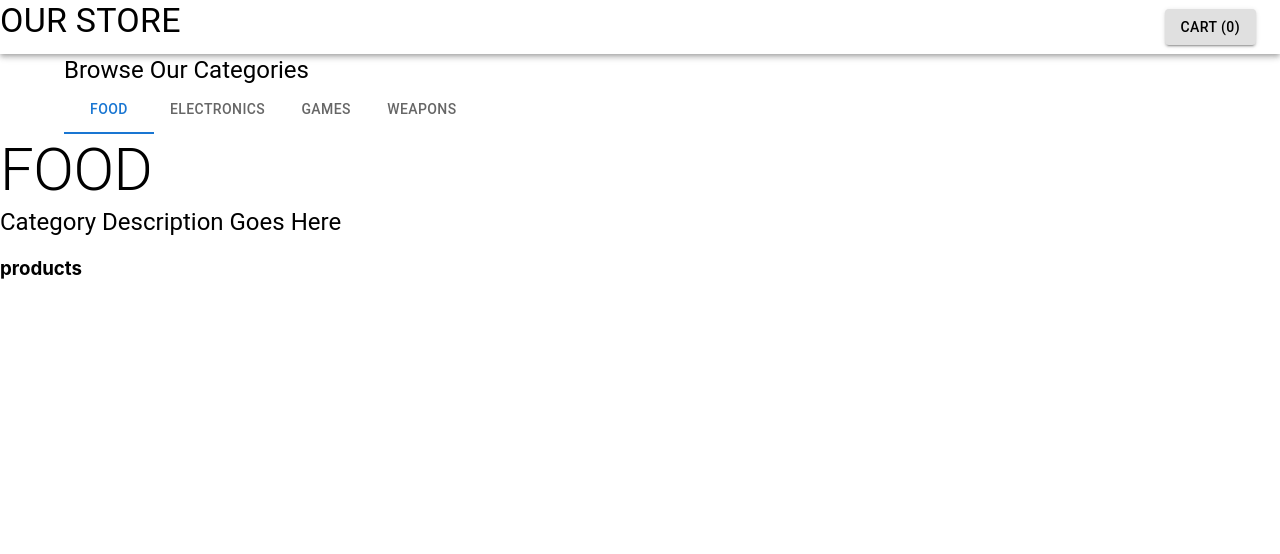
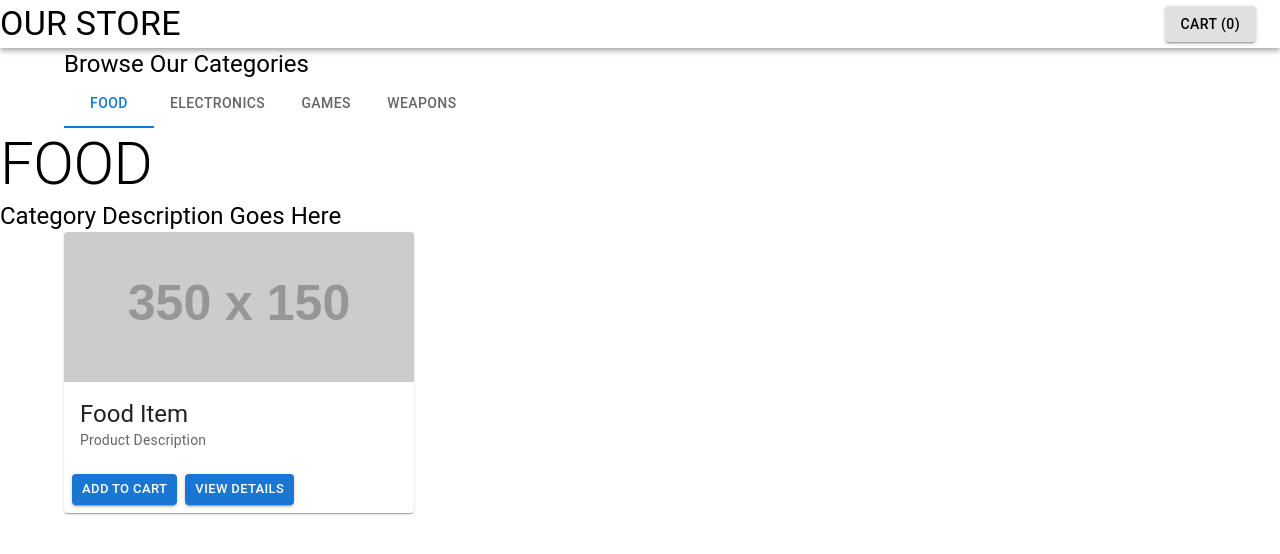
Before and after one commit to RDBALL/storefront, a React (Create React App) app: page / in a window 1280 px wide. Shown: the top 554 px of the page. Built offline with nearby package versions, Linux system fonts and the light colour scheme.

Commit message:
added mui cardmedia for products

```diff
--- a/src/components/header/header.jsx
+++ b/src/components/header/header.jsx
@@ -8,7 +8,7 @@ function Header() {
         justifyContent="space-between"
         alignItems="center"
       >
-        <Typography gutterBottom="true" variant="h4" color="inherit" component="div">
+        <Typography variant="h4" color="inherit" component="div">
           OUR STORE
         </Typography>
         <Toolbar variant="dense">
--- a/src/components/storefront/products.jsx
+++ b/src/components/storefront/products.jsx
@@ -1,6 +1,41 @@
+import { connect } from 'react-redux';
+import { Card, CardActions, CardContent, CardMedia, Button, Typography, Container} from '@mui/material'
 
-export default function Products() {
-  return(
-    <h3>products</h3>
-  )
+function Products(props) {
+
+  const displayList = props.products.filter(product => product.category === props.categories.active);
+
+  return (
+    <Container>
+      {
+        displayList.map(product => (
+          <Card sx={{ maxWidth: 350 }} key={product.id}>
+          <CardMedia
+            component="img"
+            height="150"
+            image={product.img}
+            alt="product"
+          />
+          <CardContent>
+            <Typography variant="h5" component="div">{product.display}</Typography>
+
+            <Typography variant="body2" color="text.secondary">{product.description}</Typography>
+          </CardContent>
+
+          <CardActions>
+            <Button variant="contained" size="small">Add To Cart</Button>
+            <Button variant="contained" size="small">View Details</Button>
+          </CardActions>
+        </Card>
+        ))
+      }
+    </Container>
+  );
 }
+
+const mapStateToProps = (state) => ({
+  categories: state.categories,
+  products: state.products.products,
+});
+
+export default connect(mapStateToProps)(Products);
```
